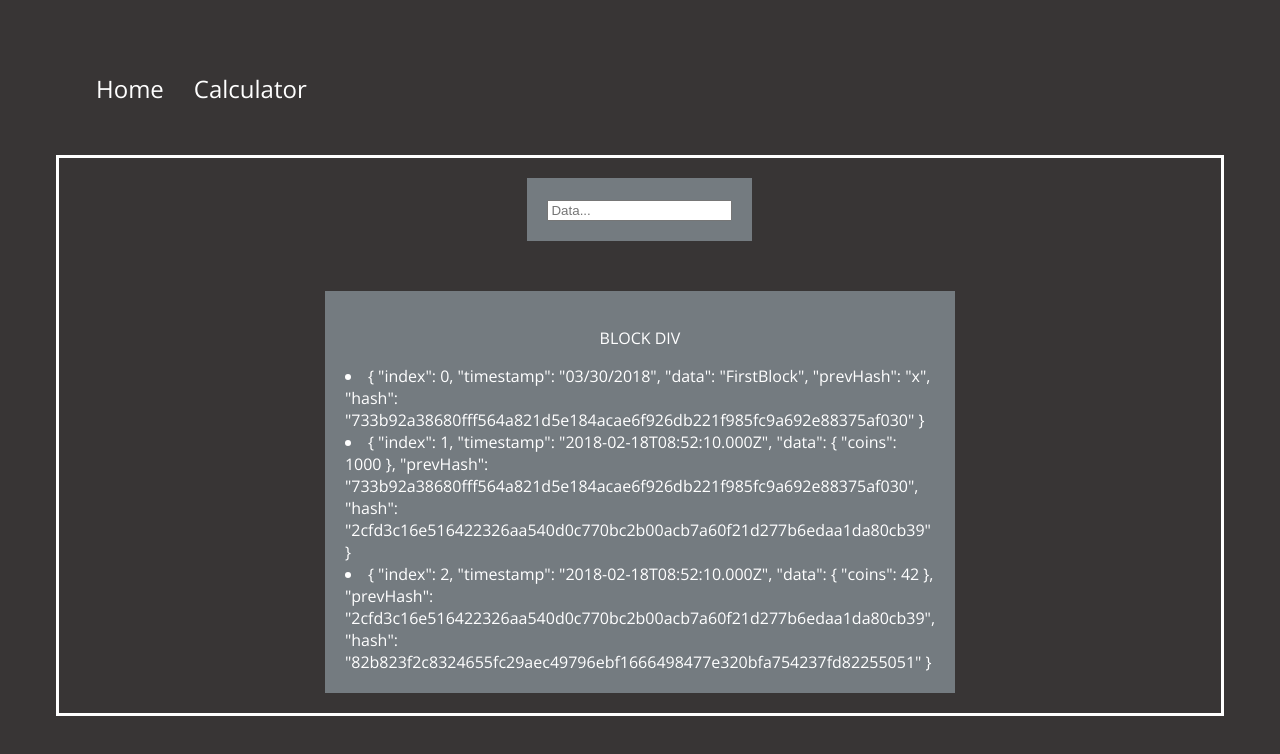
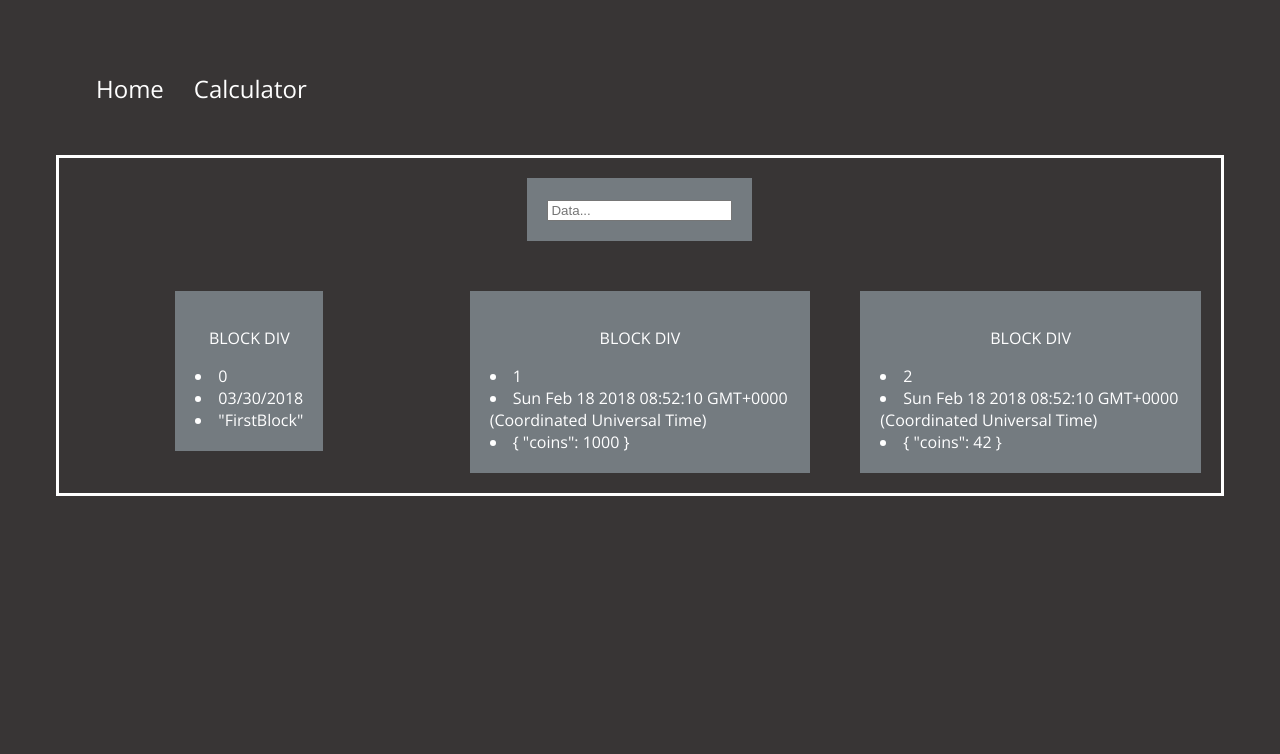
Before and after one commit to dthgs/blackbird, an Angular app: page / in a window 1280 px wide. Shown: the top 754 px of the page. Built offline with nearby package versions, Linux system fonts and the light colour scheme.

Commit message:
Fix main page layout

```diff
--- a/src/app/components/home/home.component.css
+++ b/src/app/components/home/home.component.css
@@ -1,13 +1,13 @@
 .grid {
     display: grid;
-    grid-template-columns: 1fr 2fr 1fr;
+    grid-template-columns: 1fr 1fr 1fr;
     grid-template-rows: auto auto;
     border-style: solid;
     border-color: white;
 
     grid-template-areas:
-    ". hash ."
-    ". block .";
+    "hash hash hash"
+    "block block block";
     grid-gap: 10px;
 }
 
--- a/src/app/components/home/home.component.html
+++ b/src/app/components/home/home.component.html
@@ -8,10 +8,12 @@
         </div>
     </div>
 
-    <div class="block color-light">
-        <p style="text-align:center;">BLOCK DIV</p>
-        <div>
-            <li *ngFor="let block of coin.chain">{{block | json}}</li>
+    <div *ngFor="let block of coin.chain">
+        <div class="block color-light">
+            <p style="text-align:center;">BLOCK DIV</p>
+                <li>{{block.index}}</li>
+                <li>{{block.timestamp}}</li>
+                <li>{{block.data | json}}</li>
         </div>
     </div>
 </div>
```
